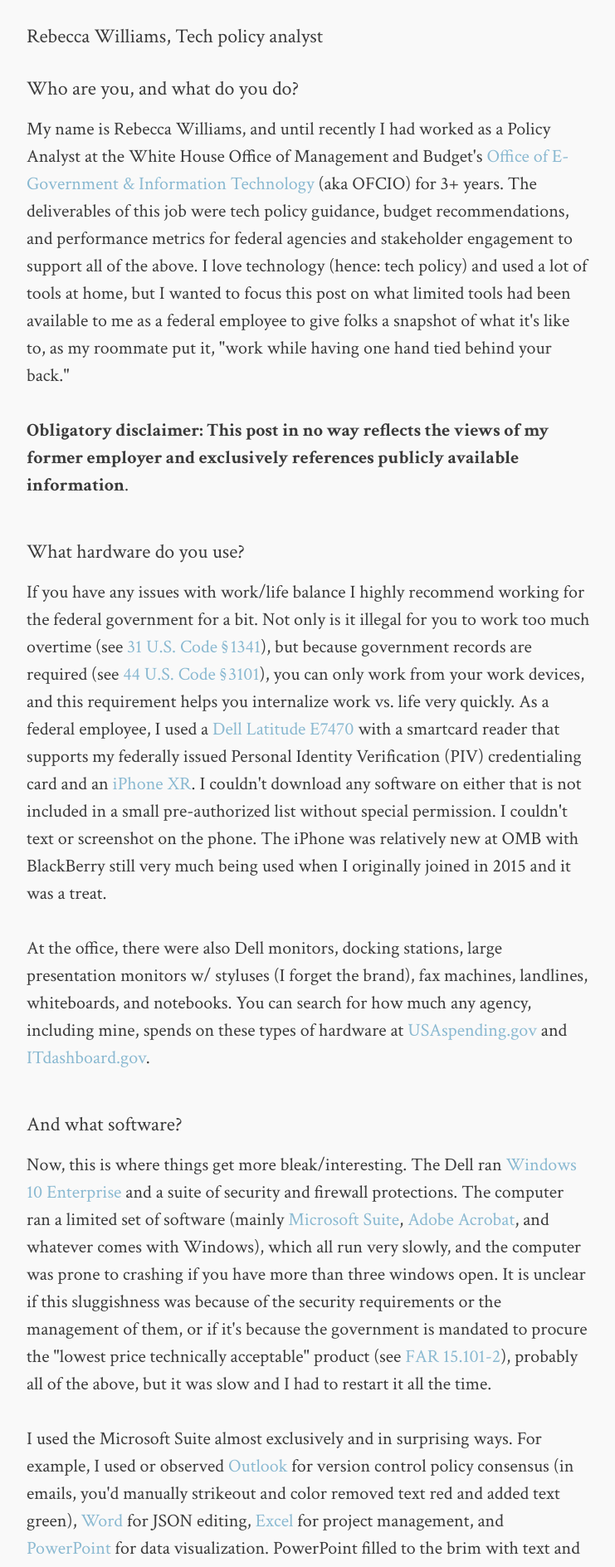
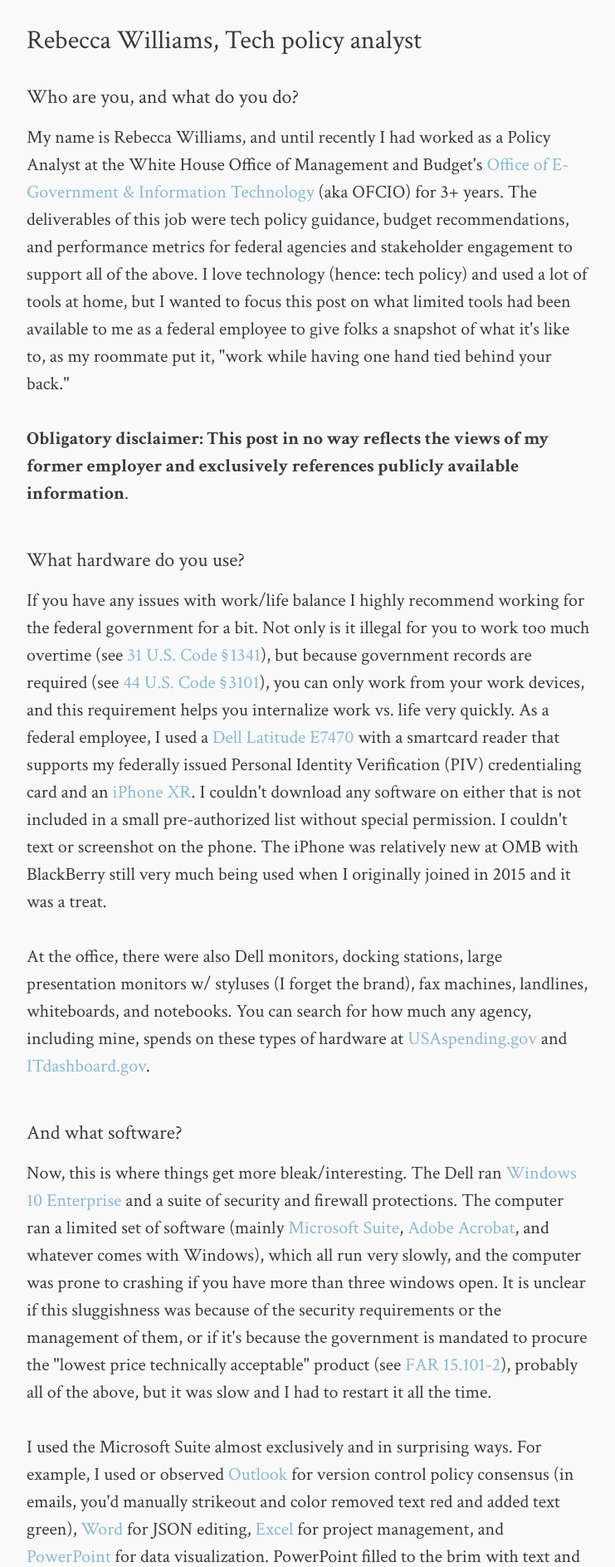
Before and after one commit to rebeccawilliams/rebeccawilliams.us, a Jekyll site: the page built from _posts/2020-10-15-Uses-This.md, in a window 1280 px wide. Shown: the part 741-2629 px from the top of the page at 83% size, without its empty margins (268-1009 px from the left). Built offline with Jekyll 4.4.1, drawn with Linux system fonts in a browser that asks for light colours; nearby versions of some CDN libraries.

Commit message:
Update 2020-10-15-Uses-This.md

```diff
--- a/_posts/2020-10-15-Uses-This.md
+++ b/_posts/2020-10-15-Uses-This.md
@@ -1,12 +1,12 @@
 ---
 layout: post
 title: What a Federal Policy Analyst Uses
-featured-image: https://usesthis.com/images/interviews/rebecca.williams/portrait.jpg
+featured-image: "https://usesthis.com/images/interviews/rebecca.williams/portrait.jpg"
 date: 2020-10-15
 ---
 
 <img src="https://usesthis.com/images/interviews/rebecca.williams/portrait.jpg">
-<h4>Rebecca Williams, Tech policy analyst</h4>
+<h3>Rebecca Williams, Tech policy analyst</h3>
 
 <h4>Who are you, and what do you do?</h4>
 
```
